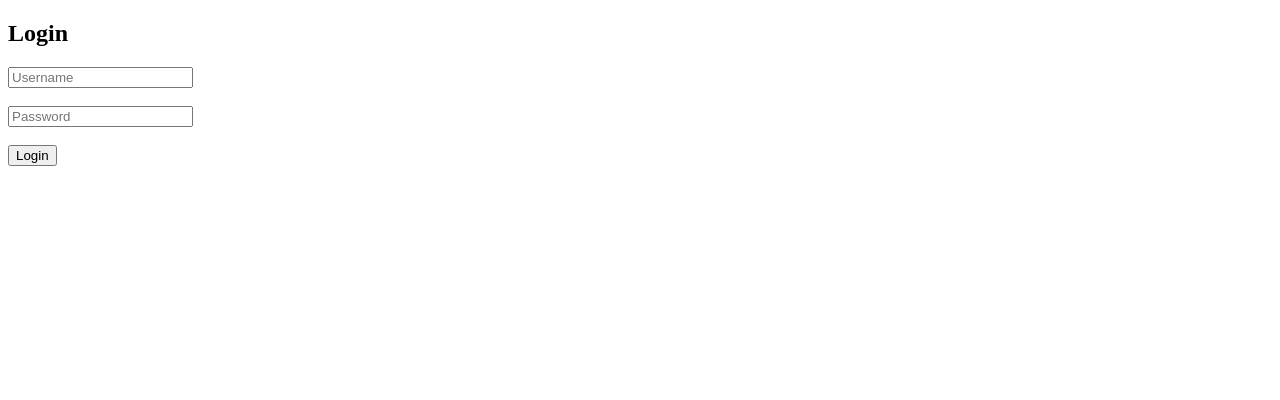
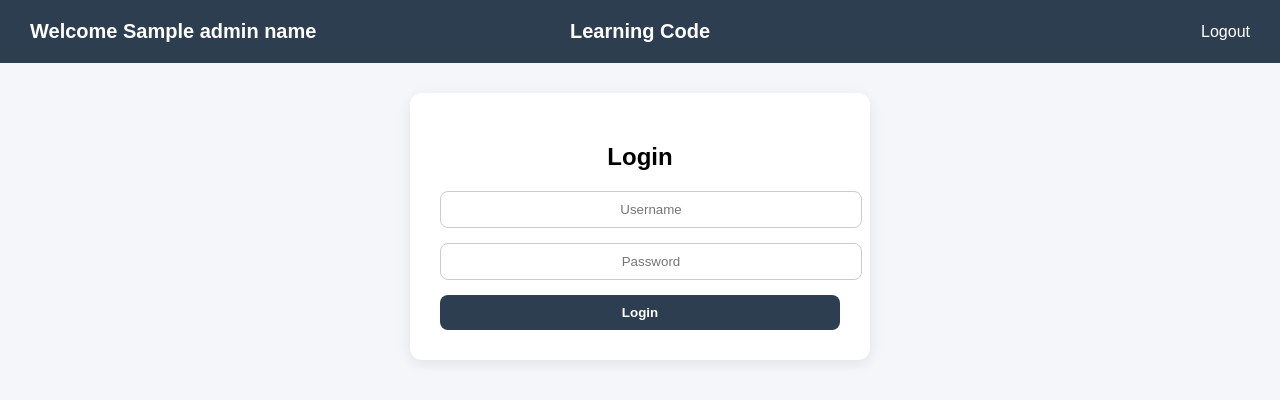
Before and after one commit to priyodas0177/Mypython, a Flask app: template myflaskapp/templates/login.html in a window 1280 px wide. Shown: the top 400 px of the page. Run offline with Flask 3, Linux system fonts and the light colour scheme; the template is opened without the code that fills it: most values are stand-ins (such as "Sample title", 1, 10 or a date in 2020).

Commit message:
2/8/2026

```diff
--- a/myflaskapp/login.py
+++ b/myflaskapp/login.py
@@ -96,10 +96,105 @@ def dashboard():
     )
 
 
-
 @app.context_processor
 def inject_permission():
     return dict(has_permission=has_permission)
+
+#------------- Search User -------------
+@app.route("/admin/search-user", methods=["GET", "POST"])
+def search_user():
+    if session.get("user_type") != "admin":
+        return redirect(url_for("login_page", expired=1))
+
+    user = None
+    error = None
+    features = []
+    allowed_map = {}
+
+    conn = get_connection()
+    cursor = conn.cursor()
+
+    # � Load all features (ALWAYS)
+    cursor.execute("SELECT feature_code, feature_name FROM features")
+    features = cursor.fetchall()
+
+    if request.method == "POST":
+        user_id = request.form.get("user_id")
+
+        cursor.execute(
+            "SELECT id, username, email FROM users WHERE id=%s",
+            (user_id,)
+        )
+        user = cursor.fetchone()
+
+        if not user:
+            error = "User not found"
+        else:
+            cursor.execute("""
+                SELECT feature_code, is_allowed
+                FROM user_permissions
+                WHERE user_id=%s
+            """, (user[0],))
+
+            allowed_map = {
+                code: is_allowed for code, is_allowed in cursor.fetchall()
+            }
+
+    cursor.close()
+    conn.close()
+
+    return render_template(
+        "search_user.html",
+        user=user,
+        error=error,
+        features=features,
+        allowed_map=allowed_map
+    )
+
+
+#------------- Save Permissions -------------
+@app.route("/admin/save-permissions/<int:user_id>", methods=["POST"])
+def save_permissions(user_id):
+    if session.get("user_type") != "admin":
+        return redirect(url_for("login_page", expired=1))
+
+    selected = request.form.getlist("feature_codes")
+
+    conn = get_connection()
+    cursor = conn.cursor()
+
+    try:
+        # reset permissions
+        cursor.execute(
+            "UPDATE user_permissions SET is_allowed=0 WHERE user_id=%s",
+            (user_id,)
+        )
+
+        for code in selected:
+            cursor.execute("""
+                UPDATE user_permissions
+                SET is_allowed=1
+                WHERE user_id=%s AND feature_code=%s
+            """, (user_id, code))
+
+            if cursor.rowcount == 0:
+                cursor.execute("""
+                    INSERT INTO user_permissions (user_id, feature_code, is_allowed)
+                    VALUES (%s, %s, 1)
+                """, (user_id, code))
+
+        conn.commit()
+
+    except:
+        conn.rollback()
+        raise
+    finally:
+        cursor.close()
+        conn.close()
+
+    return redirect(url_for("search_user"))
+
+
 
 
 # ------------------ Logout ------------------
--- a/myflaskapp/permission.py
+++ b/myflaskapp/permission.py
@@ -1,5 +1,6 @@
-from flask import session, redirect, url_for
+from flask import session, redirect, url_for,request,render_template
 from database import get_connection
+
 
 # ------------- Helper: Check Admin/User ------------------
 def role_requered(role):
@@ -27,3 +28,5 @@ def has_permission(feature_code):
         return False
 
     return result[0] == 1
+
+#------------- Search User -------------
--- a/myflaskapp/templates/login.html
+++ b/myflaskapp/templates/login.html
@@ -1,19 +1,108 @@
-<!doctype html>
+<!DOCTYPE html>
 <html>
 <head>
 <title>Login</title>
+
+<style>
+body{
+    font-family: Arial, sans-serif;
+    background: #f4f6f9;
+    margin: 0;
+}
+
+/* Header */
+.header{
+    background: #2c3e50;
+    color: white;
+    padding: 20px 30px;
+    display: flex;
+    justify-content: space-between;
+    align-items: center;
+}
+
+.header h2{
+    margin: 0;
+    font-size: 20px;
+}
+
+.header a{
+    color: #fff;
+    text-decoration: none;
+}
+
+/* Center area */
+.page-content{
+    width: 100%;
+    display: flex;
+    justify-content: center;   /* center horizontally */
+    align-items: flex-start;   /* top, not vertical center */
+    padding-top: 30px;
+}
+
+/* Login Card */
+.mdt{
+    width: 100%;
+    max-width: 400px;
+    background: #ffffff;
+    padding: 30px;
+    border-radius: 12px;
+    box-shadow: 0 4px 14px rgba(0,0,0,0.08);
+}
+
+.mdt h2{
+    text-align: center;
+    margin-bottom: 20px;
+}
+
+.mdt input{
+    width: 100%;
+    padding: 10px;
+    margin-bottom: 15px;
+    border-radius: 8px;
+    border: 1px solid #ccc;
+    text-align: center; /* center text inside input */
+}
+
+.mdt button{
+    width: 100%;
+    padding: 10px;
+    border-radius: 8px;
+    border: none;
+    background: #2c3e50;
+    color: white;
+    font-weight: 600;
+    cursor: pointer;
+}
+</style>
 </head>
+
 <body>
+
+<!-- Header -->
+<div class="header">
+    <h2>Welcome {{ admin_name }}</h2>
+    <h2 style="position:absolute; left:50%; transform:translateX(-50%);">
+        Learning Code
+    </h2>
+    <a href="{{ url_for('logout') }}">Logout</a>
+</div>
+
+<!-- Center Login -->
+<div class="page-content">
+    <div class="mdt">
         <h2>Login</h2>
 
         {% if message %}
-    <p style="color:red;">{{ message }}</p>
+            <p style="color:red; text-align:center;">{{ message }}</p>
         {% endif %}
 
         <form method="POST">
-    <input type="text" name="username" placeholder="Username" required><br><br>
-    <input type="password" name="password" placeholder="Password" required><br><br>
+            <input type="text" name="username" placeholder="Username" required>
+            <input type="password" name="password" placeholder="Password" required>
             <button type="submit">Login</button>
         </form>
+    </div>
+</div>
+
 </body>
 </html>
```
Also changed, not shown: myflaskapp/templates/Dashboard.html (+41 -8 lines), myflaskapp/templates/search_user.html (added, +133 -0 lines), notes.txt (+51 -0 lines). Lines whose indentation alone changed are shown as unchanged.
